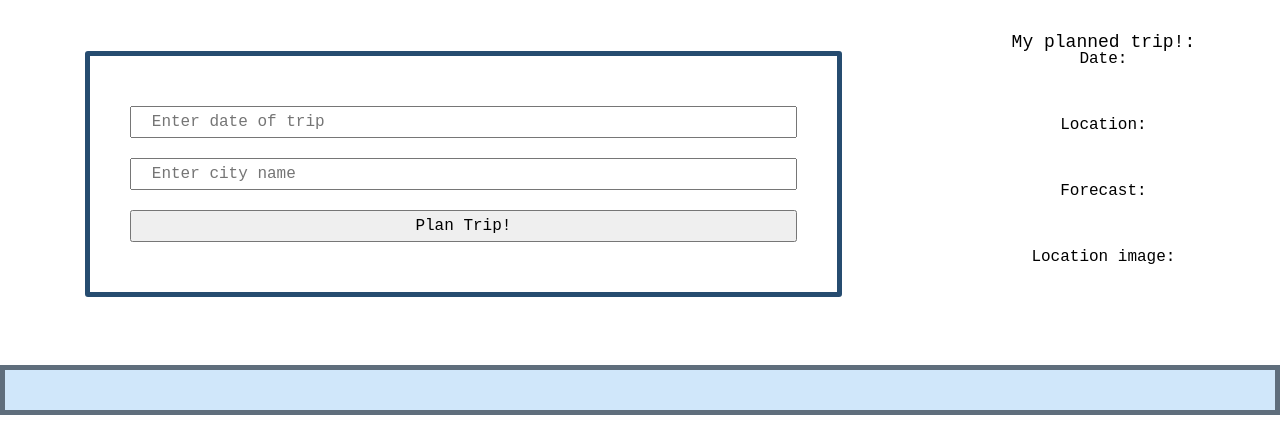
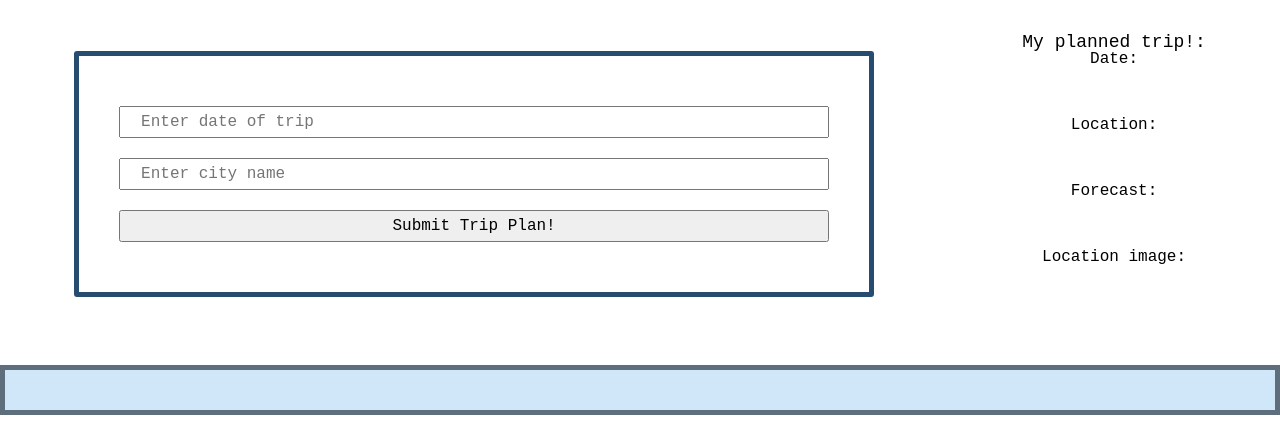
Before and after one commit to Brian-Lovell/Travel-App, a website built with webpack: page src/client/views/index.html in a window 1280 px wide. Shown: the part 367-800 px from the top of the page. Built offline with nearby package versions, Linux system fonts and the light colour scheme; files whose address does not match are found by name.

Commit message:
Add submit to button label

```diff
--- a/src/client/views/index.html
+++ b/src/client/views/index.html
@@ -23,7 +23,7 @@
                     <form class="" id="form">
                         <input id="tripDate" type="text" name="input" value="" placeholder="Enter date of trip">
                         <input id="location" type="text" name="input" value="" placeholder="Enter city name">
-                        <input title="Access key is alt+s" type="submit" name="" value="Plan Trip!" accesskey="s">
+                        <input title="Access key is alt+s" type="submit" name="" value="Submit Trip Plan!" accesskey="s">
                     </form>
                 </section>
                 <section id="resultsSection">
```
